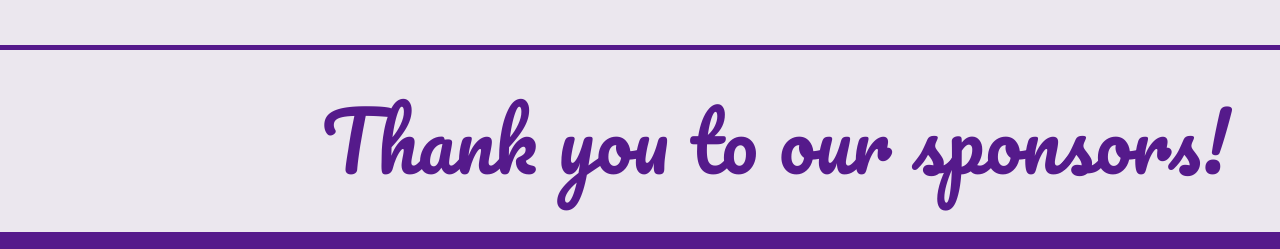
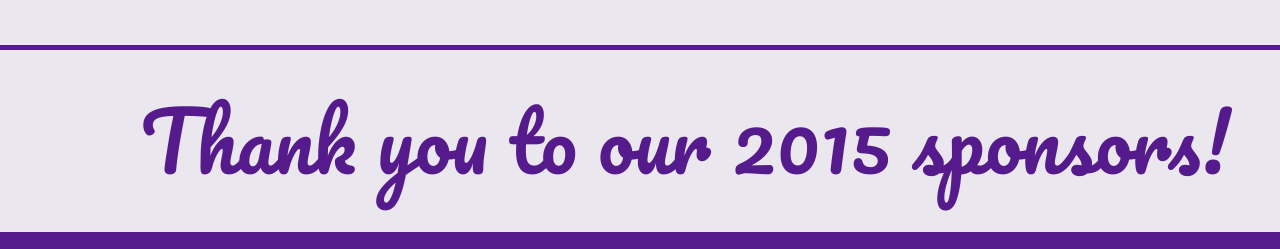
Before and after one commit to ellenholland/DW-Website, a plain HTML site: page index.html in a window 1280 px wide. Shown: the part 3300-3549 px from the top of the page. Drawn offline with nearby package versions, Linux system fonts and the light colour scheme.

Commit message:
sponsor logos

```diff
--- a/index.html
+++ b/index.html
@@ -264,7 +264,7 @@
  		</section>
  		<div class="pagebreak" id="sponsorship"></div>
  		 <section id="sponsors">
- 			<div class="special">Thank you to our sponsors!</div>
+ 			<div class="special">Thank you to our 2015 sponsors!</div>
 	 			<br style="clear: both;" />
 	 		<div class="info-container">
 	 			<br />
```
Also changed, not shown: images/sponsors/garmin.jpg (added), images/sponsors/rockwellcollins.gif (added), images/sponsors/texasinstruments.gif (added), images/sponsors/twilio.png (added), images/sponsors/unionpacific.png (added).
